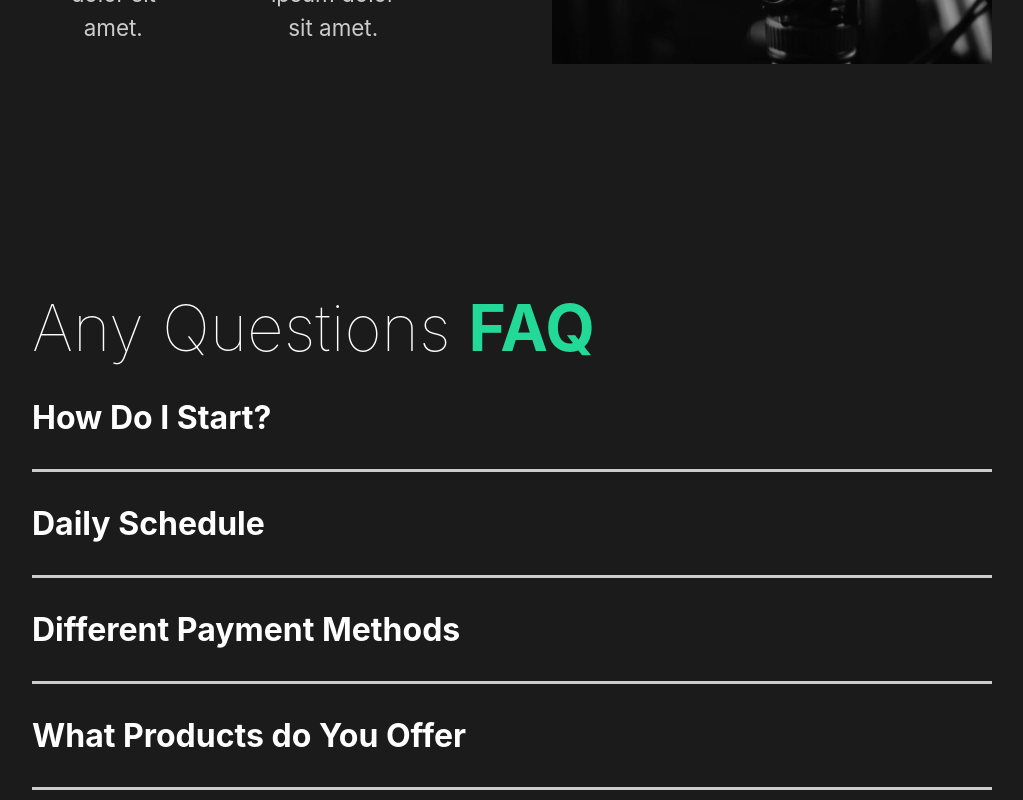
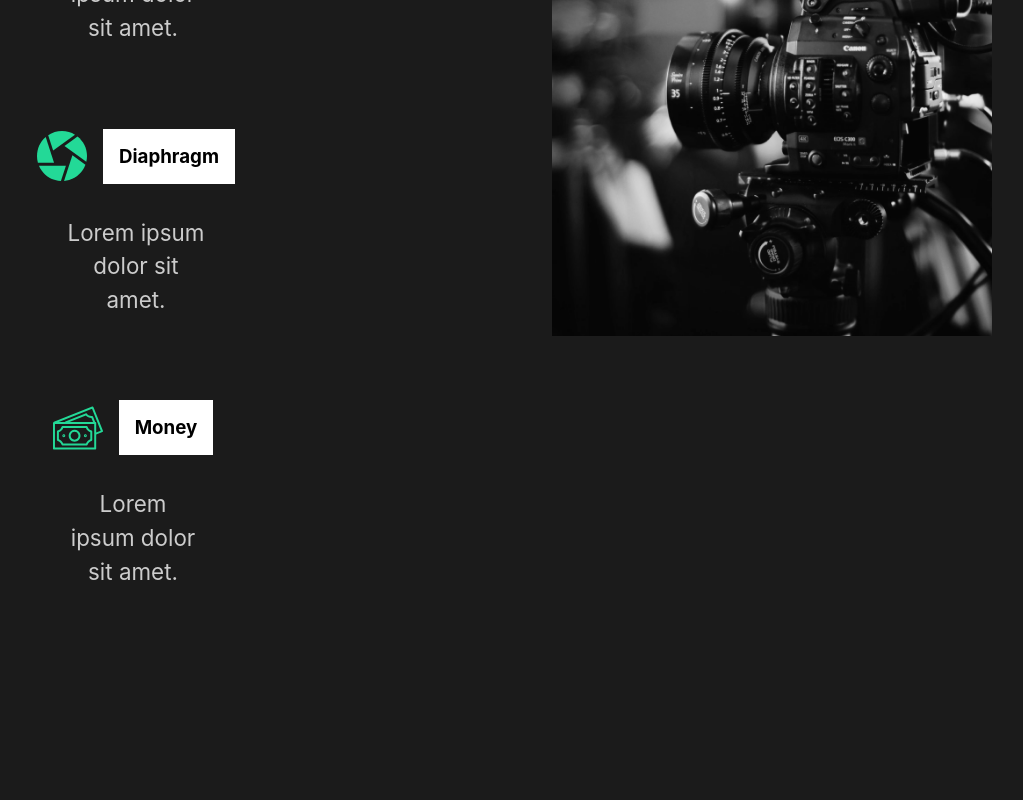
Before and after one commit to bgfranks/capture, a React (Create React App) app: page / in a window 1280 px wide. Shown: the part 1600-2400 px from the top of the page, without its empty margins (128-1151 px from the left). Built offline with nearby package versions, Linux system fonts and the light colour scheme; the HTML template or start-up script is replaced by a standard one.

Commit message:
created a custom scroll hook for scrolling animations

```diff
--- a/src/animation.js
+++ b/src/animation.js
@@ -78,3 +78,18 @@ export const sliderContainer = {
   hidden: { opacity: 1 },
   show: { opacity: 1, transition: { staggerChildren: 0.15, ease: "easeOut" } },
 }
+
+export const ScrollReveal = {
+  hidden: {
+    opacity: 0,
+    x: -50,
+  },
+  show: {
+    opacity: 1,
+    x: 0,
+    transition: {
+      duration: 1,
+      ease: "easeOut",
+    },
+  },
+}
--- a/src/components/FaqSection.js
+++ b/src/components/FaqSection.js
@@ -3,6 +3,8 @@ import { AnimateSharedLayout } from "framer-motion"
 
 import { About } from "../styles"
 import Toggle from "./Toggle"
+import { ScrollReveal } from "../animation"
+import { useScroll } from "./useScroll"
 
 const Faq = styled(About)`
   display: block;
@@ -33,9 +35,16 @@ const Faq = styled(About)`
 `
 
 const FaqSection = () => {
+  const [element, controls] = useScroll()
+
   return (
     <>
-      <Faq>
+      <Faq
+        variants={ScrollReveal}
+        animate={controls}
+        initial="hidden"
+        ref={element}
+      >
         <h2>
           Any Questions <span>FAQ</span>
         </h2>
--- a/src/components/ServicesSection.js
+++ b/src/components/ServicesSection.js
@@ -7,6 +7,8 @@ import diaphragm from "../img/diaphragm.svg"
 import money from "../img/money.svg"
 import teamwork from "../img/teamwork.svg"
 import home2 from "../img/home2.png"
+import { ScrollReveal } from "../animation"
+import { useScroll } from "./useScroll"
 
 const Services = styled(About)`
   h2 {
@@ -27,7 +29,11 @@ const Cards = styled.div`
 
 const Card = styled.div`
   flex-basis: 12rem;
-  margin: 0px 12px 20px;
+  margin: 0px 50px 20px 5px;
+  display: flex;
+  flex-direction: column;
+  justify-content: center;
+  align-items: center;
 
   .icon {
     display: flex;
@@ -44,8 +50,15 @@ const Card = styled.div`
 `
 
 const ServicesSection = () => {
+  const [element, controls] = useScroll()
+
   return (
-    <Services>
+    <Services
+      variants={ScrollReveal}
+      animate={controls}
+      initial="hidden"
+      ref={element}
+    >
       <Description>
         <h2>
           High <span>quality</span> services
--- /dev/null
+++ b/src/components/useScroll.js
@@ -0,0 +1,15 @@
+import { useInView } from "react-intersection-observer"
+import { useAnimation } from "framer-motion"
+
+export const useScroll = () => {
+  const controls = useAnimation()
+  const [element, view] = useInView({ threshold: 0.5 })
+
+  if (view) {
+    controls.start("show")
+  } else {
+    controls.start("hidden")
+  }
+
+  return [element, controls]
+}
--- a/src/styles.js
+++ b/src/styles.js
@@ -1,12 +1,14 @@
 import styled from "styled-components"
+import { motion } from "framer-motion"
 
-export const About = styled.div`
+export const About = styled(motion.div)`
   min-height: 90vh;
   display: flex;
   align-items: center;
   justify-content: space-between;
   padding: 5rem 10rem;
   color: white;
+  overflow: hidden;
 `
 
 export const Description = styled.div`
```
